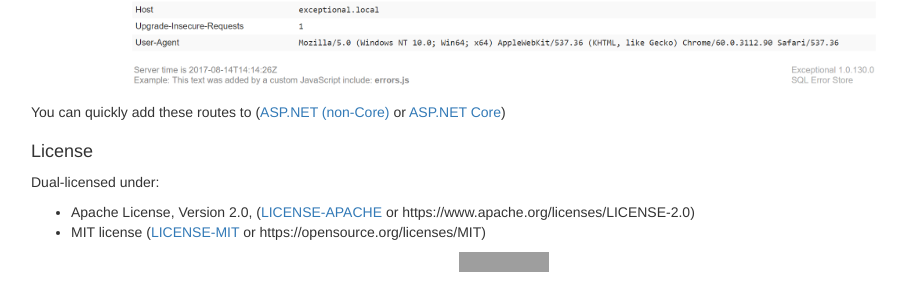
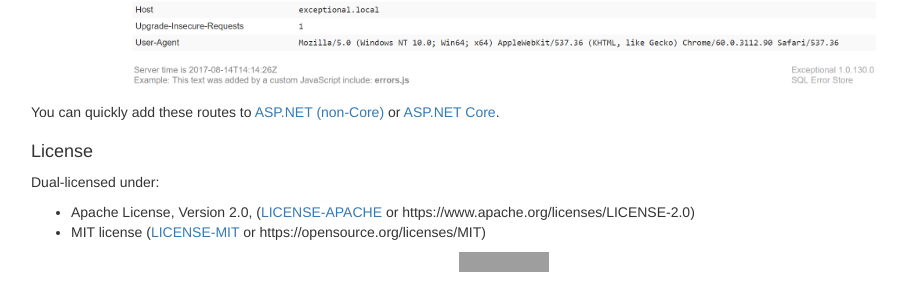
Before and after one commit to NickCraver/StackExchange.Exceptional, a Jekyll site: the page built from docs/index.md, in a window 1280 px wide and 900 px high, scrolled down 1515 px. Shown: the part 561-857 px from the top of the window, without its empty margins (234-1140 px from the left). Built offline with Jekyll 4.4.1, drawn with Linux system fonts in a browser that asks for light colours; our own code applies the rules of GitHub Pages for plain Markdown files; grey boxes are pictures that could not be loaded.

Commit message:
Docs layout tweak

```diff
--- a/docs/index.md
+++ b/docs/index.md
@@ -37,7 +37,7 @@ Error listng:
 Error Detail:
 ![Error list]({{ site.baseurl }}/images/ErrorDetail.png)
 
-You can quickly add these routes to ([ASP.NET (non-Core)]({{ site.baseurl }}/AspDotNet#routes) or [ASP.NET Core]({{ site.baseurl }}/AspDotNetCore#routes))
+You can quickly add these routes to [ASP.NET (non-Core)]({{ site.baseurl }}/AspDotNet#routes) or [ASP.NET Core]({{ site.baseurl }}/AspDotNetCore#routes).
 
 
 #### License
```
